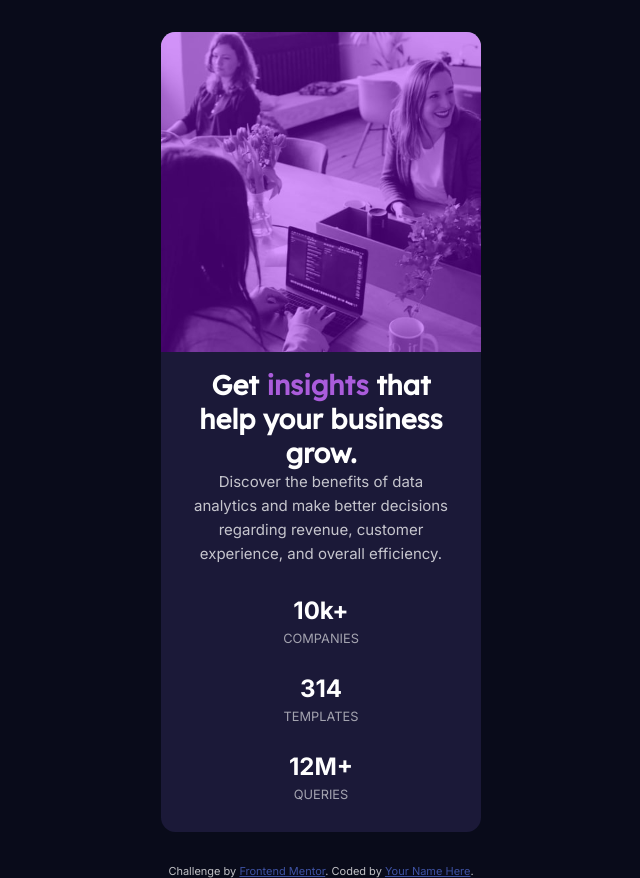
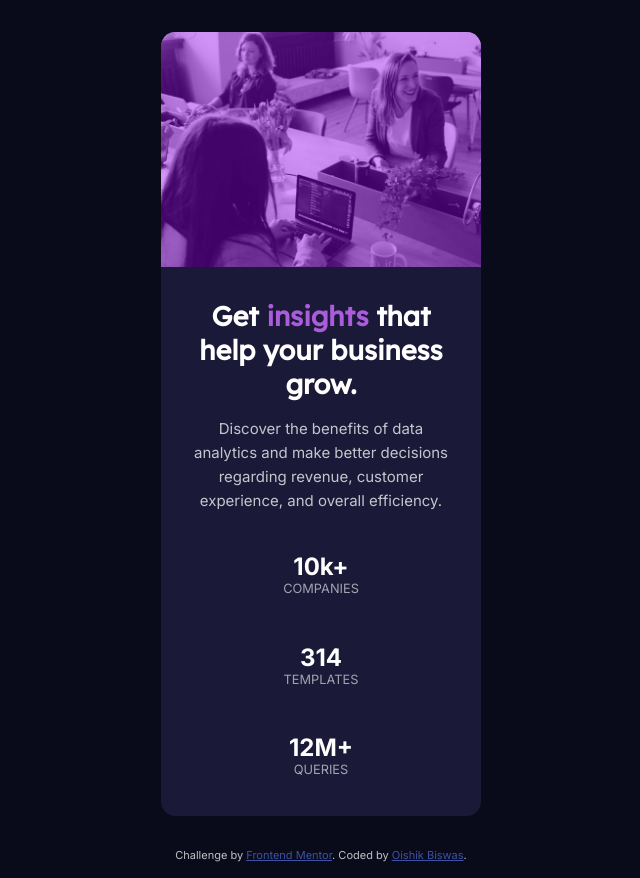
Before and after one commit to pippal5536/front-end-mentor-stats-preview-card-component-main, a plain HTML site: page index.html in a window 1280 px wide. Shown: the whole page, without its empty margins (319-959 px from the left). Drawn offline with Linux system fonts and the light colour scheme.

Commit message:
fixed some margins

```diff
--- a/index.css
+++ b/index.css
@@ -28,7 +28,7 @@ body {
   background-color: hsl(244, 38%, 16%);
   margin: 2rem auto;
   width: 20rem;
-  height: 50rem;
+  height: 49rem;
   border-radius: 0.9rem;
   display: flex;
   flex-direction: column;
@@ -36,9 +36,9 @@ body {
 
 .card-image {
   background-image: url("./images/image-header-mobile.jpg");
-  height: 40%;
+  height: 30%;
   background-repeat: no-repeat;
-  background-size: cover;
+  background-size: contain;
   position: relative;
   /* New Property I learnt and is a good friend of z-index */
   isolation: isolate;
@@ -58,8 +58,8 @@ body {
 .card-detail {
   display: flex;
   flex-direction: column;
-  justify-content: space-evenly;
-  height: 60%;
+  justify-content: space-around;
+  height: 70%;
   align-items: center;
   padding: 1rem 0;
 }
@@ -70,6 +70,7 @@ body {
   color: hsl(0, 0%, 100%);
   padding: 0 1.8rem;
   text-align: center;
+  margin-top: 1rem;
 }
 .card-heading > span {
   color: hsl(277, 64%, 61%);
@@ -78,13 +79,14 @@ body {
   padding: 0 1.8rem;
   text-align: center;
   line-height: 1.6em;
-  margin-bottom: 1rem;
+  margin-top: 1rem;
 }
 .stats {
   display: flex;
   flex-direction: column;
   height: 100%;
   justify-content: space-around;
+  margin-top: 1rem;
 }
 .stat {
   text-align: center;
@@ -98,7 +100,6 @@ body {
   text-transform: uppercase;
   font-size: 0.8rem;
   color: hsla(0, 0%, 100%, 0.6);
-  margin-top: 0.4rem;
 }
 
 @media (min-width: 1440px) {
--- a/index.html
+++ b/index.html
@@ -71,7 +71,7 @@
         Challenge by
         <a href="https://www.frontendmentor.io?ref=challenge" target="_blank"
           >Frontend Mentor</a
-        >. Coded by <a href="#">Your Name Here</a>.
+        >. Coded by <a href="#">Oishik Biswas</a>.
       </div>
     </footer>
   </body>
```
Also changed, not shown: 3 other files.
